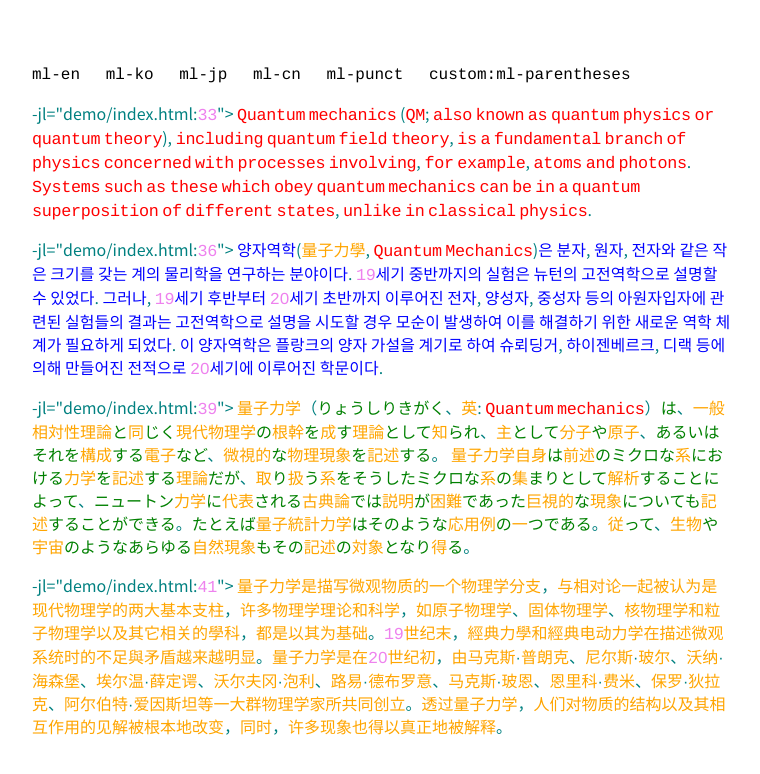
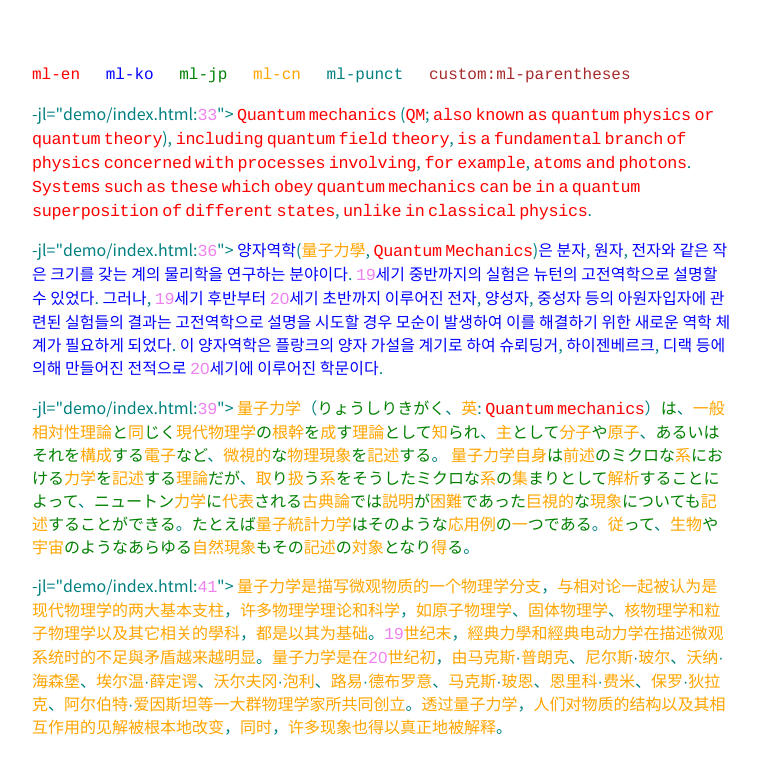
Before and after one commit to multilingualjs/multilingual.js, a website: page demo/index.html in a window 1280 px wide. Shown: the whole page, without its empty margins (258-1018 px from the left). Drawn offline with nearby package versions, Linux system fonts and the light colour scheme.

Commit message:
demo test update

```diff
--- a/demo/assets/style.css
+++ b/demo/assets/style.css
@@ -21,6 +21,13 @@ li {
 	display: inline-block;
 	margin-right: 1em;
 }
+li.en { color: red; }
+li.ko { color: blue; }
+li.jp { color: green; }
+li.cn { color: orange; }
+li.num { color: violet; }
+li.punct { color: teal; }
+li.parentheses { color: brown; }
 
 /* ===== multilingual styles ===== */
 .ml-en {
```
